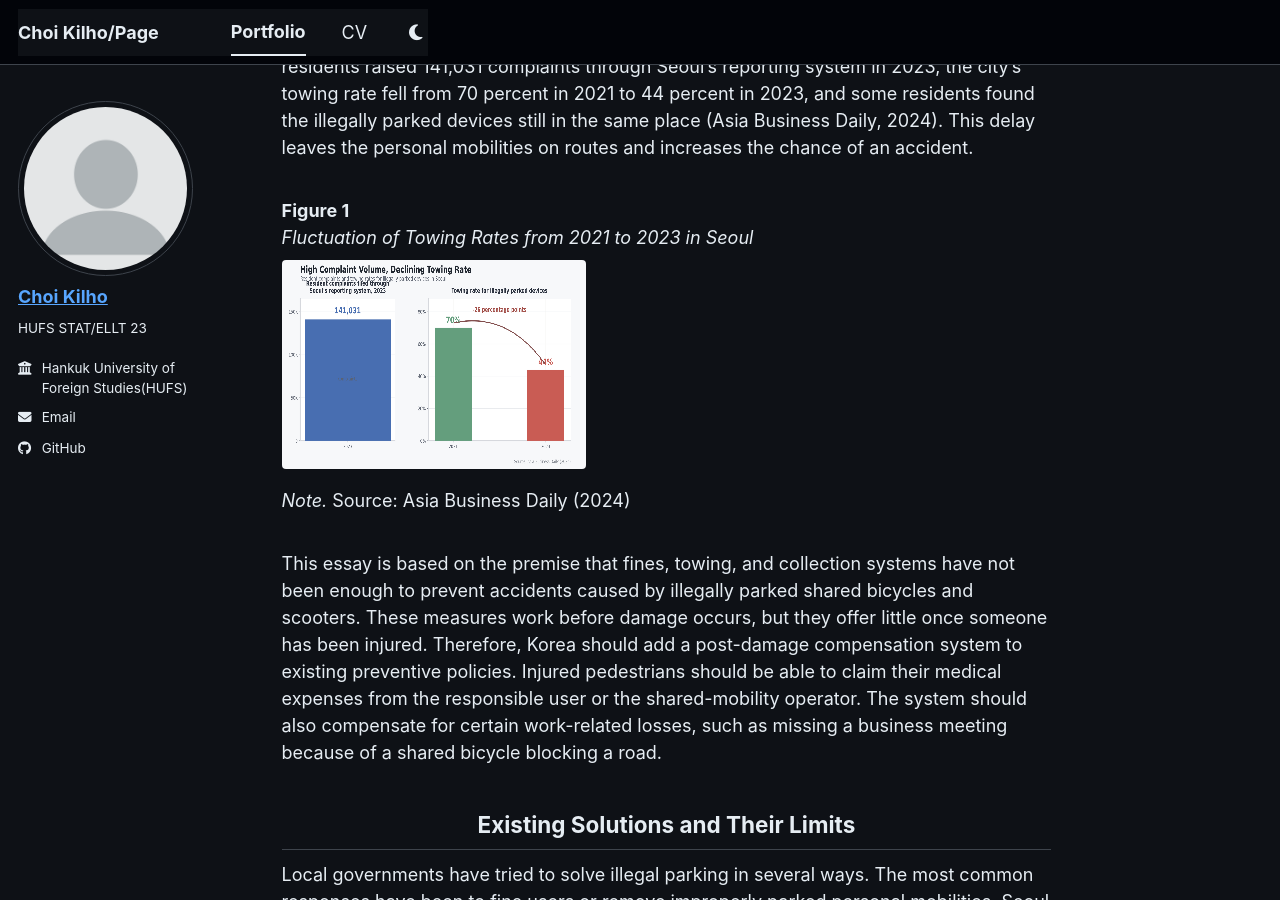
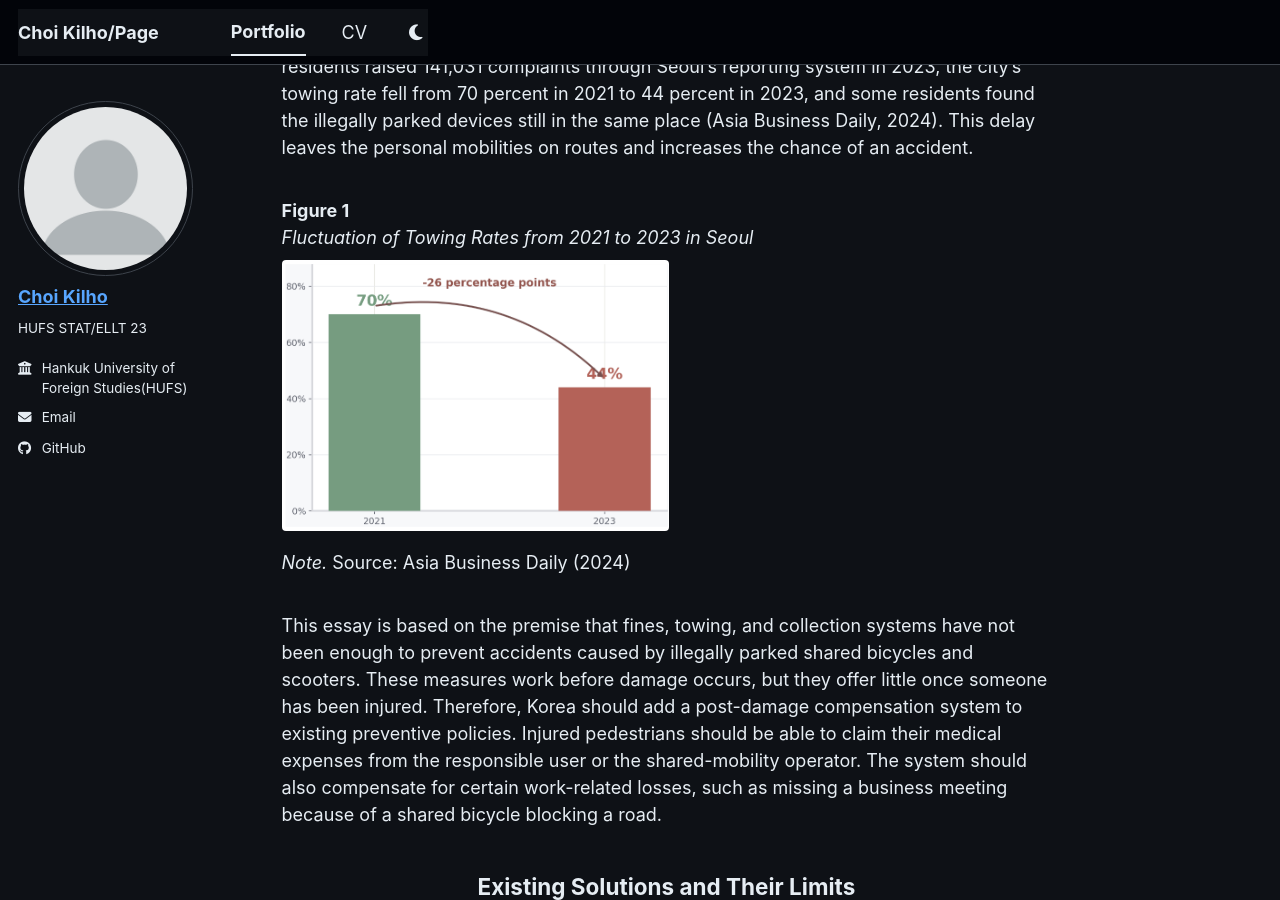
Before and after one commit to kilarc/kilarc.github.io, a Jekyll site: the page built from _pages/cw2/essay-2.md, in a window 1280 px wide and 900 px high, scrolled down 595 px. Built offline with Jekyll 4.4.1, drawn with Linux system fonts in a browser that asks for light colours; a script bundle is joined from its source files by our own code; a style sheet for code colours, icons or effects is not loaded.

Commit message:
Replace Essay 2 figures 1 and 2 with clearer images

```diff
--- a/_pages/cw2/essay-2.md
+++ b/_pages/cw2/essay-2.md
@@ -21,7 +21,7 @@ The problem of illegal parking is greater than an inconvenience. A parked shared
 
 <figure class="cw2-figure">
   <figcaption><strong>Figure 1</strong><br><em>Fluctuation of Towing Rates from 2021 to 2023 in Seoul</em></figcaption>
-  <img src="{{ '/images/cw2/essay-2-figure-1.png' | relative_url }}" alt="Chart showing that Seoul’s towing rate fell between 2021 and 2023." loading="lazy">
+  <img src="{{ '/images/cw2/essay-2-figure-1.png' | relative_url }}?v=20261125" alt="Chart showing that Seoul’s towing rate fell between 2021 and 2023." loading="lazy">
   <p class="cw2-figure__note"><em>Note.</em> Source: Asia Business Daily (2024)</p>
 </figure>
 
@@ -36,7 +36,7 @@ Yet the results leave room for improvements. Seoul received 141,031 complaints t
 
 <figure class="cw2-figure">
   <figcaption><strong>Figure 2</strong><br><em>Increase in Parking Violation Reports Between 2022 and 2023</em></figcaption>
-  <img src="{{ '/images/cw2/essay-2-figure-2.png' | relative_url }}" alt="Chart comparing parking violation reports in 2022 and 2023." loading="lazy">
+  <img src="{{ '/images/cw2/essay-2-figure-2.png' | relative_url }}?v=20261125" alt="Chart comparing parking violation reports in 2022 and 2023." loading="lazy">
   <p class="cw2-figure__note"><em>Note.</em> Source: Asia Business Daily (2024)</p>
 </figure>
 
```
Also changed, not shown: images/cw2/essay-2-figure-1.png, images/cw2/essay-2-figure-2.png.
